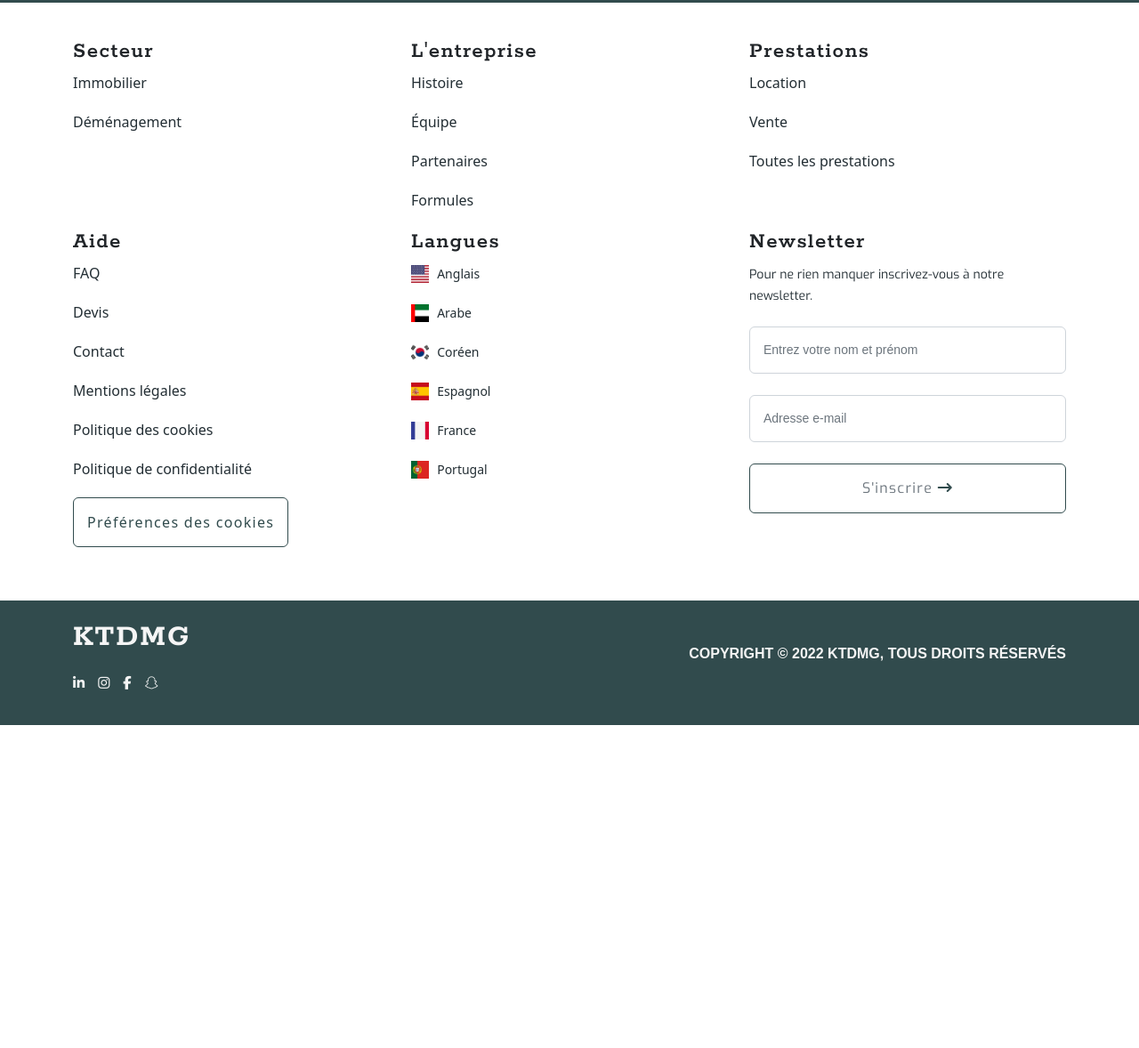
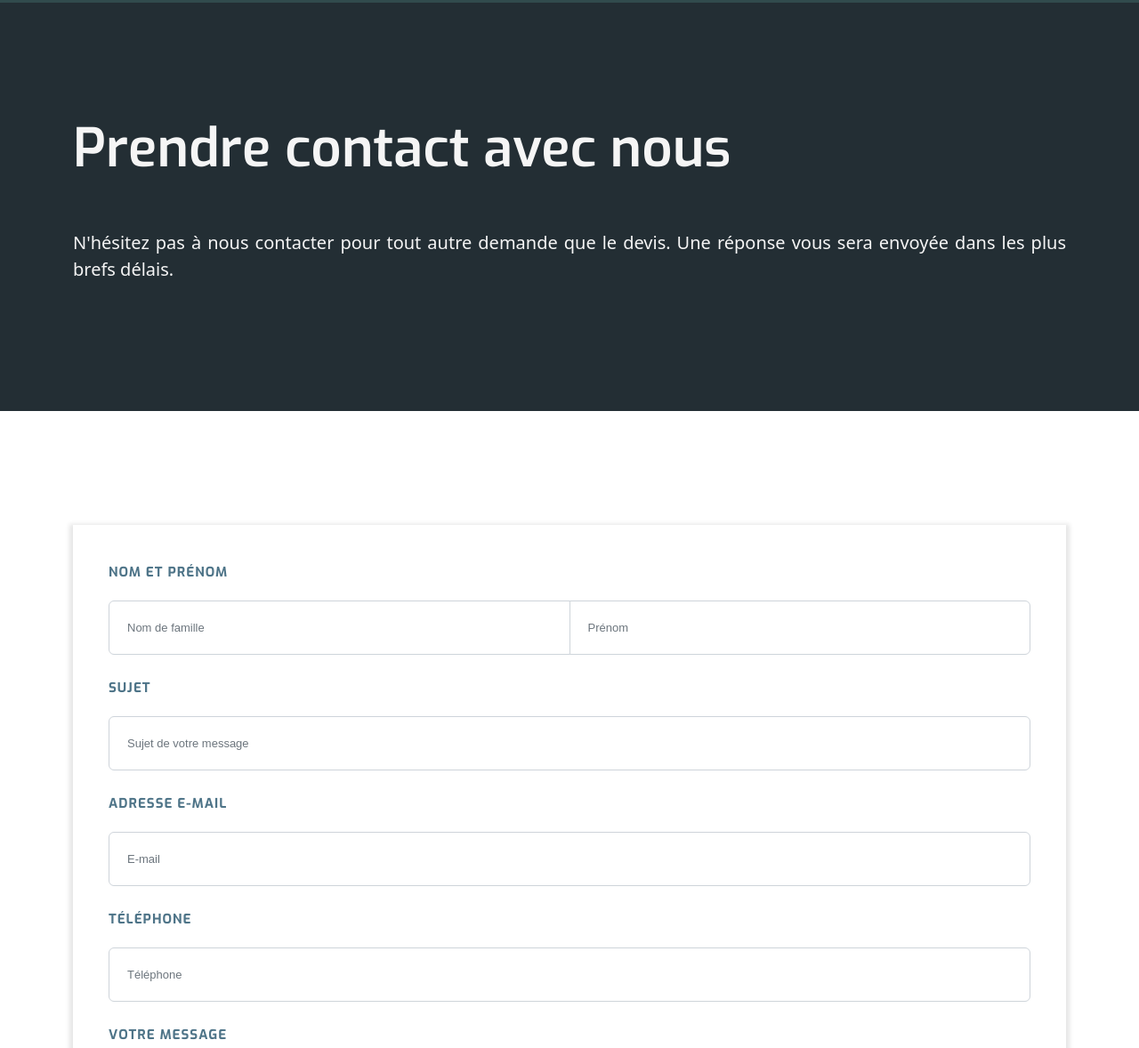
Before and after one commit to Kahina-OUALI/ktdmg, a plain HTML site: page contact.html in a window 1280 px wide. Shown: the part 145-1323 px from the top of the page at 89% size. Before the commit the page ends 960 px from the top, so only its background shows below. Drawn offline with nearby package versions, Linux system fonts and the light colour scheme; a web font is replaced by a local one.

Commit message:
Intégration du formulaire de contact

```diff
--- a/assets/scss/style.scss
+++ b/assets/scss/style.scss
@@ -4,6 +4,7 @@
 @import "utils/classes.scss";
 @import "utils/all.scss";
 @import "utils/extensions.scss";
+@import "utils/form.scss";
 
 @import "layout/header.scss";
 @import "layout/footer.scss";
--- a/assets/scss/utils/_all.scss
+++ b/assets/scss/utils/_all.scss
@@ -21,6 +21,7 @@ h3 {
     font-size: 60px;
     font-weight: $f600;
     margin: 0% 0 5% 0;
+    font-family: $sub-title;
 
     @media screen and (max-width: 600px) {
         font-size: 50px;
--- /dev/null
+++ b/assets/scss/utils/_form.scss
@@ -0,0 +1,23 @@
+.form {
+    padding: 40px;
+    background-color: white;
+    box-shadow: 0px 3px 5px 4px rgba(0, 0, 0, 0.1);
+    label {
+        color: $second-blue;
+        font-size: 15px;
+        font-weight: $f700;
+        margin-bottom: 10px;
+        letter-spacing: 1px;
+        text-transform: uppercase;
+        font-family: $sub-title;
+    }
+    input,
+    select,
+    input[type="date"] {
+        font-size: 13px;
+        padding: 20px;
+        margin-top: 10px;
+        font-weight: $f500;
+        font-family: $text;
+    }
+}
--- a/contact.html
+++ b/contact.html
@@ -201,6 +201,64 @@
             </div>
         </nav>
     </header>
+
+    <main class="main" id="main">
+        <section class="intro-contact section cnt--bg--g--s">
+            <div class="container">
+                <div class="row">
+                    <div class="col-md-12">
+                        <h1 class="cnt--w">
+                            Prendre contact avec nous
+                        </h1>
+                        <p class="cnt--w">
+                            N'hésitez pas à nous contacter pour tout autre demande que le devis.
+                            Une réponse vous sera envoyée dans les plus brefs délais.
+                        </p>
+                    </div>
+                </div>
+            </div>
+        </section>
+        <section class="form-contact section">
+            <div class="container">
+                <div class="row">
+                    <div class="col-md-12">
+                        <div class="form sec-form">
+                            <form action="#" class="card-form">
+                                <label for="name">Nom et Prénom</label>
+                                <br>
+                                <div class="input-group">
+                                    <input type="text" class="form-control border-none-radius" name="lastname" id="lastname" placeholder="Nom de famille" aria-label="Last name">
+                                    <input type="text" class="form-control border-none-radius" name="firstname" id="firstname" placeholder="Prénom" aria-label="First name">
+                                </div>
+                                <br>
+                                <label for="name">Sujet</label>
+                                <br>
+                                <input type="text" class="form-control border-none-radius" name="sujet" id="sujet" placeholder="Sujet de votre message">
+                                <br>
+                                <label for="email">Adresse e-mail</label>
+                                <br>
+                                <input type="email" class="form-control border-none-radius" name="email" id="email" placeholder="E-mail">
+                                <br>
+                                <label for="tel">Téléphone</label>
+                                <br>
+                                <input type="tel" class="form-control border-none-radius" name="tel" id="tel" placeholder="Téléphone">
+                                <br>
+                                <label for="message">Votre message</label>
+                                <br>
+                                <textarea class="form-control border-none-radius" name="messsage" id="" cols="30" rows="10"></textarea>
+                                <br>
+                                <div class="button">
+                                    <a href="#" class="btn btn-bg-w btn-outline sub-title" type="button">
+                                        Envoyer
+                                    </a>
+                                </div>
+                            </form>
+                        </div>
+                    </div>
+                </div>
+            </div>
+        </section>
+    </main>
 
     <footer class="footer" id="footer">
         <div class="infos" id="infos">
```
Also changed, not shown: assets/css/style.css, 1 other file.
